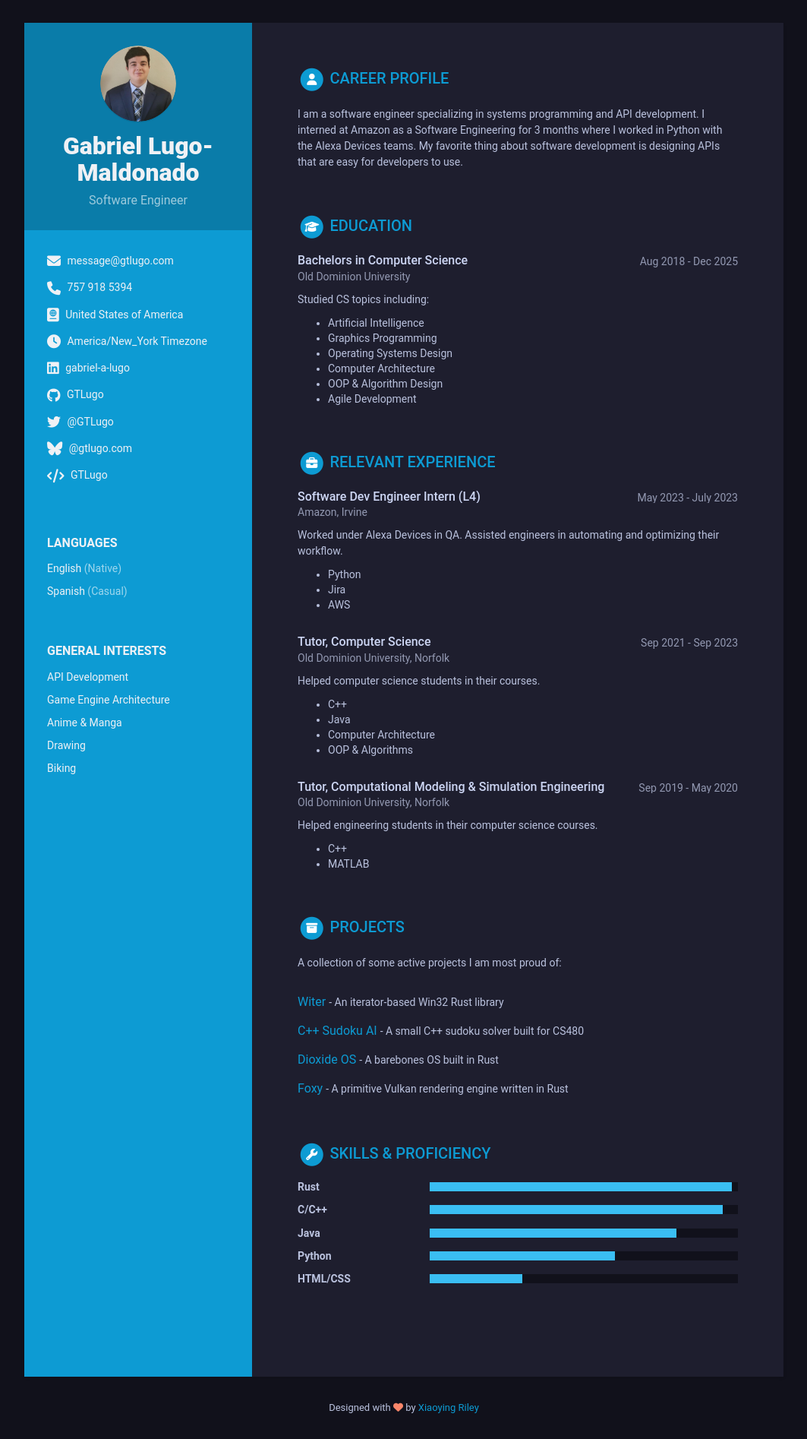
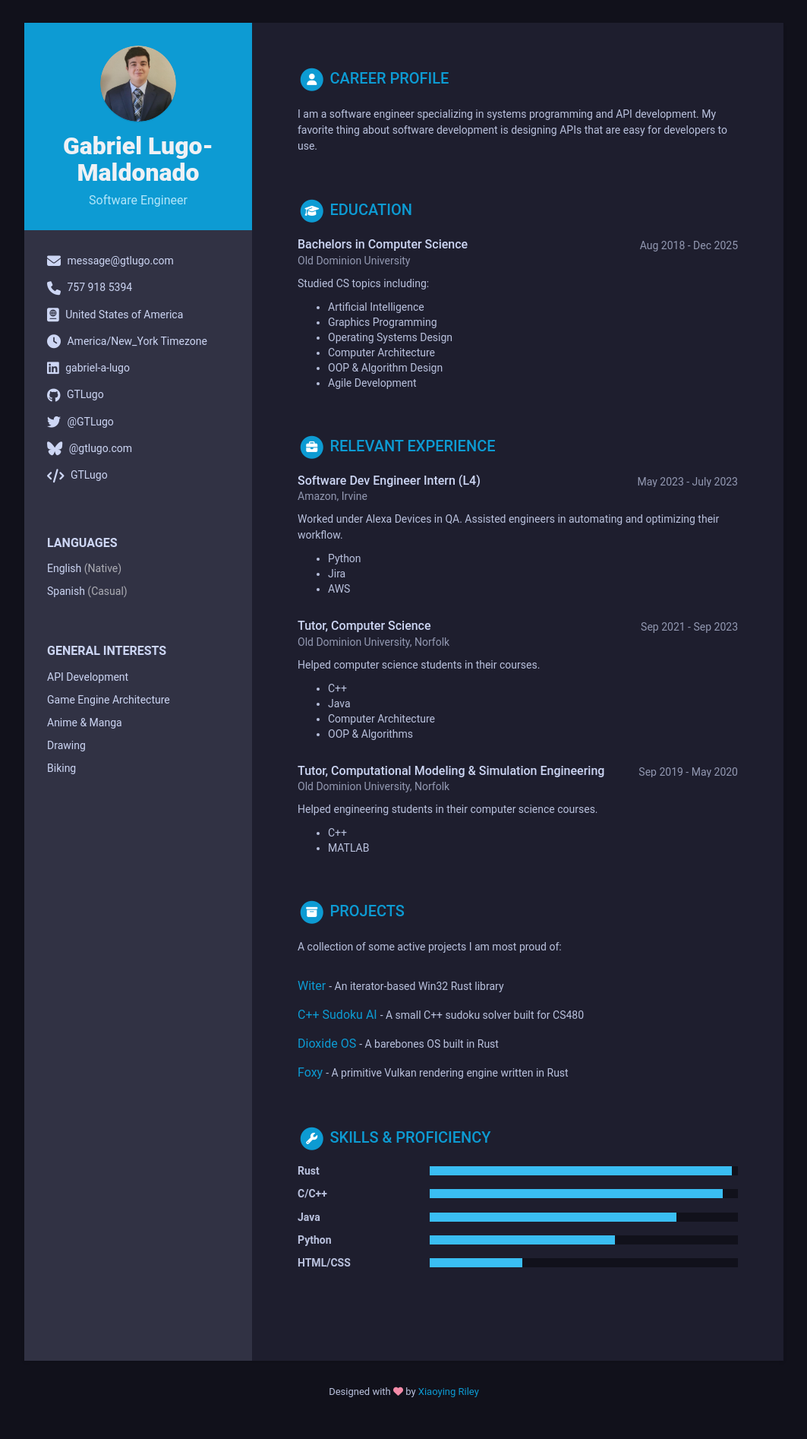
Before and after one commit to GTLugo/resume, a Jekyll site: the page built from index.html, in a window 1280 px wide. Shown: the whole page at 76% size, without its empty margins (108-1171 px from the left). Built offline with Jekyll 4.4.1, drawn with Linux system fonts in a browser that asks for light colours; after the commit the page ends 1873 px from its top, so only the background shows below that.

Commit message:
Theming changes

```diff
--- a/_data/data.yml
+++ b/_data/data.yml
@@ -56,9 +56,9 @@ career-profile:
   title: Career Profile
   summary: |
     I am a software engineer specializing in systems programming and API development.
-    I interned at Amazon as a Software Engineering for 3 months where I worked in Python
-    with the Alexa Devices teams. My favorite thing about software development is designing
-    APIs that are easy for developers to use.
+    My favorite thing about software development is designing APIs that are easy for
+    developers to use.
+
 education:
   title: Education
   info:
--- a/_sass/_base.scss
+++ b/_sass/_base.scss
@@ -2,7 +2,7 @@
 body {
   font-family: "Roboto", sans-serif;
   color: $text-color-secondary;
-  background: $smoky-white;
+  background: $base;
   font-size: 14px;
   padding: 30px;
   -webkit-font-smoothing: antialiased;
@@ -49,7 +49,7 @@ p {
 .sidebar-wrapper {
   grid-column: span 3;
   order: $sidebar-order;
-  background: $theme-color;
+  background: $extra-color;
   color: $side-text-color;
 
   a {
@@ -59,7 +59,7 @@ p {
   .profile-container {
     padding: 30px;
     //background: darken($theme-color, 10%);
-    background: rgba(0, 0, 0, 0.2);
+    background: $theme-color;
     text-align: center;
     color: $name-color;
   }
@@ -72,7 +72,7 @@ p {
   }
 
   .tagline {
-    color: rgba(256, 256, 256, 0.6);
+    color: lighten($theme-color, 40%);
     font-size: 16px;
     font-weight: 400;
     margin-top: 0;
@@ -314,7 +314,7 @@ p {
 
   .level-bar {
     height: 12px;
-    background: $smoky-white;
+    background: $base;
   }
 
   .level-bar-inner {
--- a/_sass/skins/_mocha.scss
+++ b/_sass/skins/_mocha.scss
@@ -1,14 +1,15 @@
 $theme-color: #0d9bd3;
+$extra-color: #313244;
 $avatar-color: #f38ba8;
 $icon-color: #f38ba8;
 $name-color: #eff1f5;
-$side-text-color: #eff1f5;
+$side-text-color: #cdd6f4;
 $text-color: #cdd6f4;
 $text-color-secondary: #bac2de;
 $text-grey: #9399b2;
 $divider: #e8e8e8;
 $lighter-grey: #ccc;
 $darker-grey: #666;
-$smoky-white: #11111b;
-$heart: #fb866a;
+$base: #11111b;
+$heart: #f38ba8;
 $background: #1e1e2e;
```
